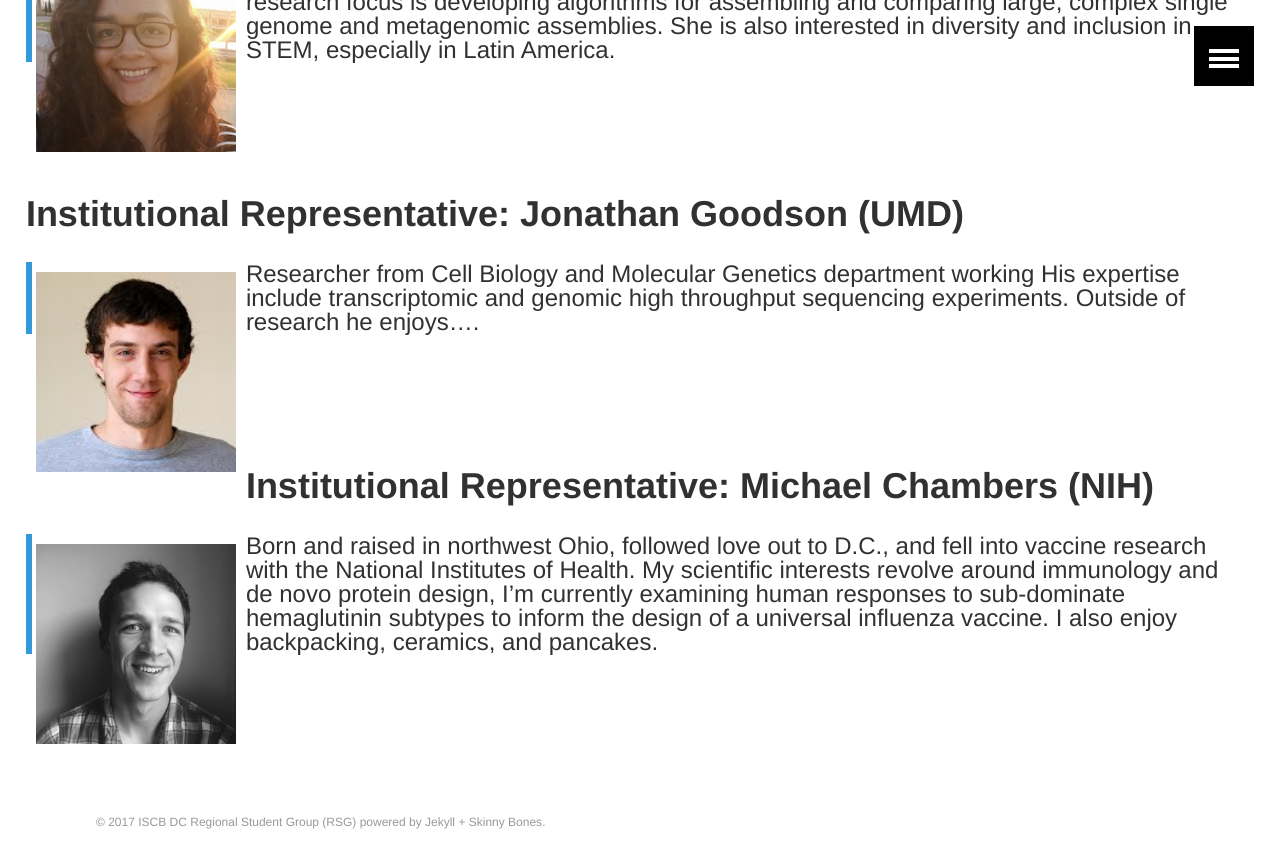
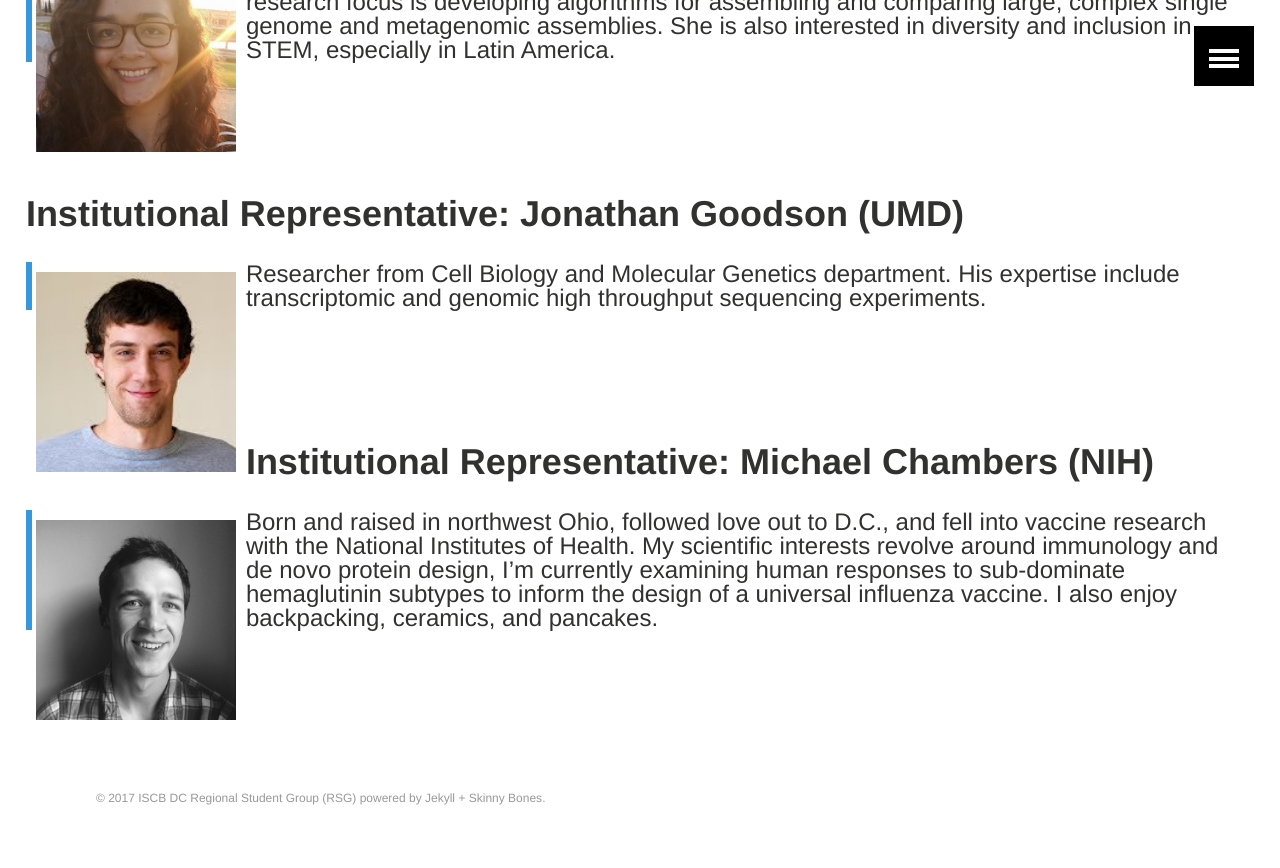
Before and after one commit to iscb-dc-rsg/iscb-dc-rsg.github.io, a Jekyll site: the page built from _pages/organizers.md, in a window 1280 px wide and 900 px high, scrolled down 1202 px. Shown: the top 868 px of the window. Built offline with Jekyll 4.4.1, drawn with Linux system fonts in a browser that asks for light colours; our own code applies the rules of GitHub Pages for plain Markdown files.

Commit message:
Update organizers.md

```diff
--- a/_pages/organizers.md
+++ b/_pages/organizers.md
@@ -22,7 +22,6 @@ output: html_document
 
 > Computer Science PhD student at the University of Maryland, College Park, working in [Hannenhalli lab](http://www.cbcb.umd.edu/~sridhar/) and [HCBravo lab](http://www.hcbravo.org). She is interested in transcriptional regulation, Machine learning, Deep learning, and multi-omics data translation. Outside school, she enjoys learning foreign languages, painting, and reading about psychology and diversity.
 
-
 &nbsp;
 
 &nbsp;
@@ -34,11 +33,9 @@ output: html_document
 
 > PhD Student from the Bay Area, working in the labs of Phil Bourne (NCBI/UVA) and Mike Grigg (NIAID) through the BU-NIH GPP. Eli is interested in the structural and evolutionary view of pathogen invasion in Apicomplexan parasites (e.g. Malaria and Toxoplasmosis). When he is not doing science, you can find him rock climbing or playing drums with his band Dothraki Deception.
 
-
 &nbsp;
 
 &nbsp;
-
 
 # Treasurer: Victoria Cepeda-Espinoza (UMD)
 
@@ -47,19 +44,16 @@ output: html_document
 
 > Computer Science PhD student at the University of Maryland, College Park. She is working at the [Pop Lab](http://www.cbcb.umd.edu/~mpop/) at the [Center for Bioinformatics and Computational Biology](http://www.cbcb.umd.edu/). Her current research focus is developing algorithms for assembling and comparing large, complex single genome and metagenomic assemblies. She is also interested in diversity and inclusion in STEM, especially in Latin America.
 
-
-
 &nbsp;
 
 &nbsp;
-
 
 # Institutional Representative: Jonathan Goodson (UMD)
 
 ![Jonathan Goodson](../images/organizers/jgoodson.jpg){: .organizer-image .float-left }
 
-> Researcher from Cell Biology and Molecular Genetics department working His expertise include transcriptomic and genomic high throughput sequencing experiments. Outside of research he enjoys....
 
+> Researcher from Cell Biology and Molecular Genetics department. His expertise include transcriptomic and genomic high throughput sequencing experiments.
 
 &nbsp;
 
@@ -69,9 +63,5 @@ output: html_document
 
 ![Michael Chambers](../images/organizers/chambers.jpg){: .organizer-image .float-left }
 
-> Born and raised in northwest Ohio, followed love out to D.C., and fell into
-> vaccine research with the National Institutes of Health. My scientific
-> interests revolve around immunology and de novo protein design, I'm currently
-> examining human responses to sub-dominate hemaglutinin subtypes to inform the
-> design of a universal influenza vaccine. I also enjoy backpacking, ceramics,
-> and pancakes.
+
+> Born and raised in northwest Ohio, followed love out to D.C., and fell into vaccine research with the National Institutes of Health. My scientific interests revolve around immunology and de novo protein design, I'm currently examining human responses to sub-dominate hemaglutinin subtypes to inform the design of a universal influenza vaccine. I also enjoy backpacking, ceramics, and pancakes.
```
